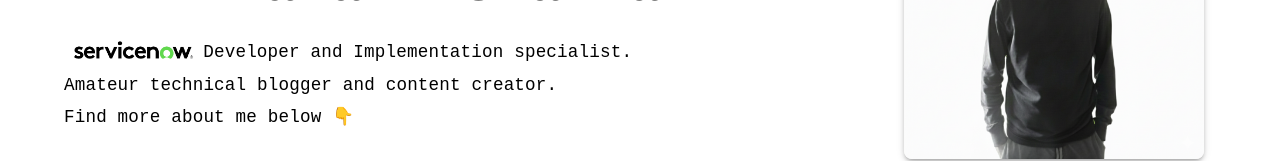
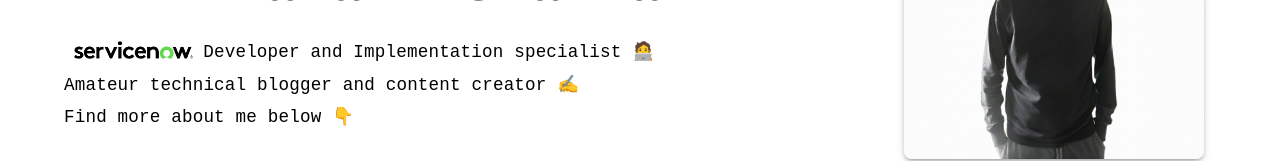
Before and after one commit to c0den0w/React-Finally, a React (Vite) app in the folder React/: page / in a window 1280 px wide. Shown: the part 391-552 px from the top of the page. Built offline with nearby package versions, Linux system fonts and the light colour scheme.

Commit message:
Added emojis to content

```diff
--- a/React/src/Hero.jsx
+++ b/React/src/Hero.jsx
@@ -16,10 +16,10 @@ export default function Hero() {
                             I'm Bhavani Shankar
                         </Typography>
                         <Typography variant="body1" sx={{ lineHeight: 1.8, fontSize: '1.1rem', fontFamily: 'monospace', display: 'flex', alignItems: 'center', gap: 0 }}>
-                            <img src={snowLogo} alt="ServiceNow Logo" style={{ height: '2.5rem', width: 'auto', marginTop: '-5px' }} /> Developer and Implementation specialist.
+                            <img src={snowLogo} alt="ServiceNow Logo" style={{ height: '2.5rem', width: 'auto', marginTop: '-5px' }} /> Developer and Implementation specialist 🧑‍💻
                         </Typography>
                         <Typography variant="body1" sx={{ lineHeight: 1.8, fontSize: '1.1rem', fontFamily: 'monospace' }}>
-                            Amateur technical blogger and content creator.
+                            Amateur technical blogger and content creator ✍️
                         </Typography>
                         <Typography variant="body1" sx={{ lineHeight: 1.8, fontSize: '1.1rem', fontFamily: 'monospace' }}>
                             Find more about me below 👇
```
